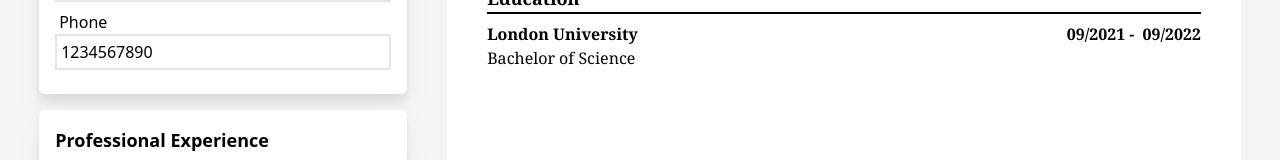
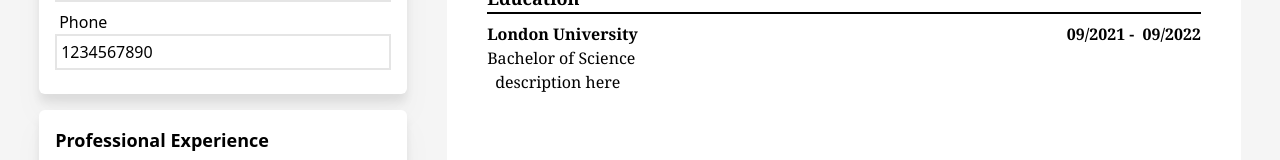
Before and after one commit to YesayaS/cv-maker, a React (Vite) app: page / in a window 1280 px wide. Shown: the part 266-426 px from the top of the page. Built offline with nearby package versions, Linux system fonts and the light colour scheme.

Commit message:
feat: Add description on education section

```diff
--- a/src/components/inputCV/educationForm.jsx
+++ b/src/components/inputCV/educationForm.jsx
@@ -22,6 +22,17 @@
             onChange={(e) => onChange(e, i)}
             value={info.degree}
             data-key="degree"
+          />
+        </li>
+        <li>
+          <label>Description</label>
+          <br />
+          <textarea
+            className="description"
+            type="text"
+            onChange={(e) => onChange(e, i)}
+            value={info.description}
+            data-key="description"
           />
         </li>
         <li>
--- a/src/components/previewCV/previewEducation.jsx
+++ b/src/components/previewCV/previewEducation.jsx
@@ -7,6 +7,7 @@
         const id = edu.id;
         const degree = edu.degree;
         const school = edu.school;
+        const description = edu.description;
         const startDate = edu.startDate;
         const endDate = edu.endDate;
         return (
@@ -21,6 +22,7 @@
               </div>
             </div>
             <p>{degree}</p>
+            <p className="pl-2">{description}</p>
           </div>
         );
       })}
--- a/src/templateData.jsx
+++ b/src/templateData.jsx
@@ -9,6 +9,7 @@
   education: {
     degree: "Bachelor of Science",
     school: "London University",
+    description: "description here",
     startDate: "09/2021",
     endDate: "09/2022",
     id: uniqid(),
```
